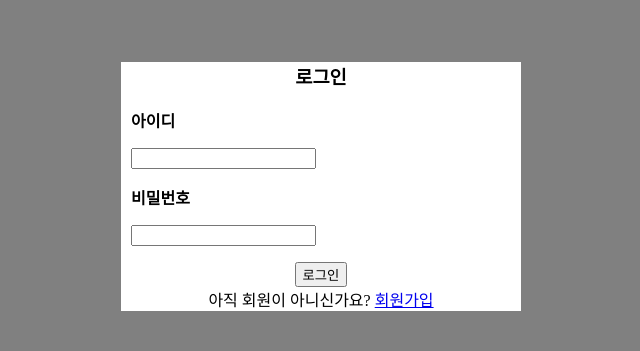
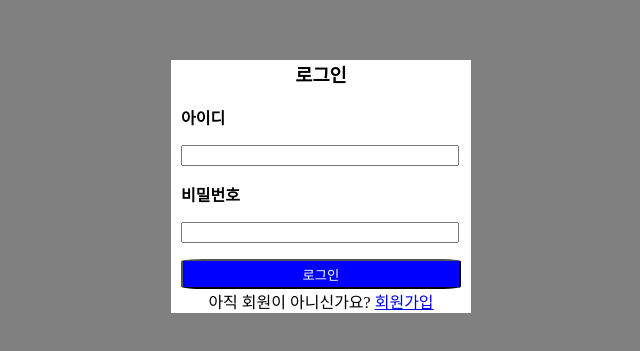
Before and after one commit to smlles/instagram, a plain HTML site: page CSS/menu4.html in a window 1280 px wide. Shown: the part 223-574 px from the top of the page, without its empty margins (319-959 px from the left). Drawn offline with Linux system fonts and the light colour scheme.

Commit message:
250206-2

```diff
--- a/CSS/menu4.html
+++ b/CSS/menu4.html
@@ -7,7 +7,7 @@
     <style>
         body{
             height:100vh;
-            width:400px;
+            width:300px;
             background-color: gray;
             align-content: center;
             margin:auto;
@@ -16,22 +16,29 @@
         #login{
             background-color: white;
             text-align: center;
-
-
-
         }
         #login > #name{
             text-align: left;
             margin-left:10px;
-
+        }
+        .id{
+            width: 270px;
         }
         #login > #pw{
             text-align: left;
             margin-left:10px;
+
         }
-        button{
+        .pw{
+            width:270px;
+            text-align: center;
+        }
+        .button{
             border-radius:8%;
-
+            background-color: blue;
+            color:white;
+            width:280px;
+            height:30px;
         }
     </style>
 </head>
@@ -40,13 +47,15 @@
         <h3>로그인</h3>
         <div id="name">
             <strong>아이디</strong>
-            <p><input type="text"></p>
+            <p><input type="text" class="id"></p>
         </div>
         <div id="pw">
             <strong>비밀번호</strong>
-            <p><input type="password"</p>
+            <p><input type="password" class="pw"></p>
         </div>
-        <input type="button" value="로그인"><br>
+        <div >
+            <input type="button" value="로그인" class="button"><br>
+        </div>
         아직 회원이 아니신가요? <a href="#">회원가입</a>
     </div>
 </body>
```
